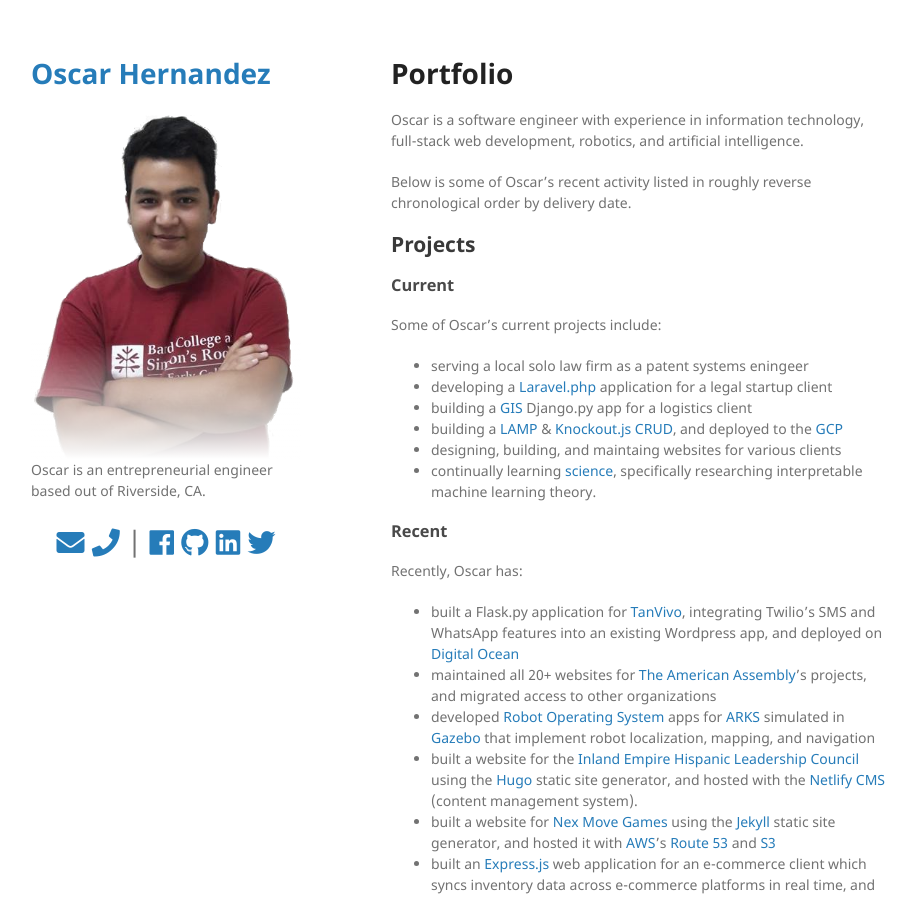
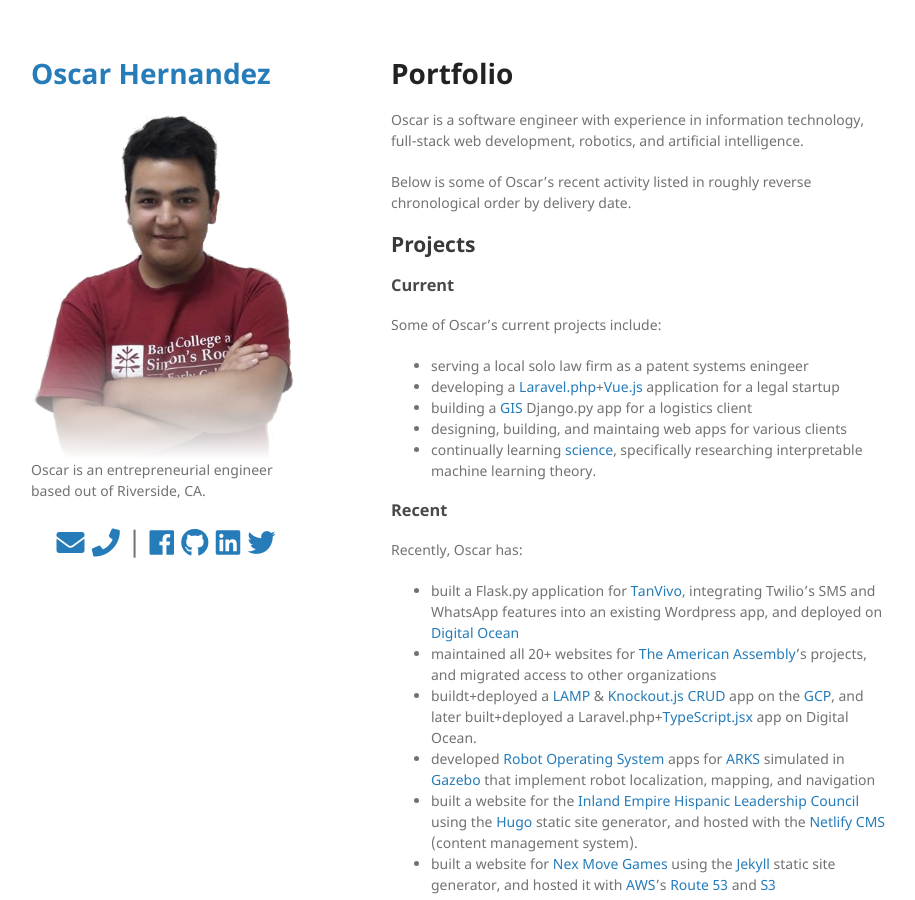
Before and after one commit to mathemonads/mathemonads.github.io, a Jekyll site: the page built from portfolio/index.md, in a window 1280 px wide and 900 px high. Shown: the whole window, without its empty margins (179-1094 px from the left). Built offline with Jekyll 4.4.1, drawn with Linux system fonts in a browser that asks for light colours; nearby versions of some CDN libraries.

Commit message:
update CV

```diff
--- a/portfolio/index.md
+++ b/portfolio/index.md
@@ -14,16 +14,16 @@ Below is some of Oscar's recent activity listed in roughly reverse chronological
 
 Some of Oscar's current projects include:
 - serving a local solo law firm as a patent systems eningeer
-- developing a [Laravel.php](https://laravel.com/) application for a legal startup client
+- developing a [Laravel.php](https://laravel.com/)+[Vue.js](https://vuejs.org/) application for a legal startup
 - building a [GIS](https://en.wikipedia.org/wiki/Geographic_information_system "Geographic information system") Django.py app for a logistics client
-- building a [LAMP](https://en.wikipedia.org/wiki/LAMP_%28software_bundle%29 "Linux Apache MySQL PHP") & [Knockout.js](https://knockoutjs.com/) [CRUD](https://en.wikipedia.org/wiki/Create%2C_read%2C_update_and_delete "Create, read, update, and delete"), and deployed to the [GCP](https://cloud.google.com/ "Google Cloud Platform")
-- designing, building, and maintaing websites for various clients
+- designing, building, and maintaing web apps for various clients
 - continually learning [science](/blog/science), specifically researching interpretable machine learning theory.
 
 ### Recent
 Recently, Oscar has:
 - built a Flask.py application for [TanVivo](https://tanvivo.com/), integrating Twilio's SMS and WhatsApp features into an existing Wordpress app, and deployed on [Digital Ocean](https://www.digitalocean.com/ "Digital Ocean: Cloud Computing, Simplicity at Scale")
 - maintained all 20+ websites for [The American Assembly](https://americanassembly.org/)'s projects, and migrated access to other organizations
+- buildt+deployed a [LAMP](https://en.wikipedia.org/wiki/LAMP_%28software_bundle%29 "Linux Apache MySQL PHP") & [Knockout.js](https://knockoutjs.com/) [CRUD](https://en.wikipedia.org/wiki/Create%2C_read%2C_update_and_delete "Create, read, update, and delete") app on the [GCP](https://cloud.google.com/ "Google Cloud Platform"), and later built+deployed a Laravel.php+[TypeScript.jsx](https://www.typescriptlang.org/ "TypeScript") app on Digital Ocean.
 - developed [Robot Operating System](https://wiki.ros.org/) apps for [ARKS](https://arks.tech/) simulated in [Gazebo](http://gazebosim.org/ "Gazebo") that implement robot localization, mapping, and navigation
 - built a website for the [Inland Empire Hispanic Leadership Council](http://iehlc.org "Inland Empire Hispanic Leadership Council") using the [Hugo](https://gohugo.io/ "Hugo") static site generator, and hosted with the [Netlify CMS](https://www.netlifycms.org/ "Netlify CMS") (content management system).
 - built a website for [Nex Move Games](http://www.nexmovegames.com "Nex Move Games") using the [Jekyll](https://jekyllrb.com/ "Jekyll") static site generator, and hosted it with [AWS](https://aws.amazon.com/)'s [Route 53](https://aws.amazon.com/route53/) and [S3](https://aws.amazon.com/s3/)
```
Also changed, not shown: 2 other files.
